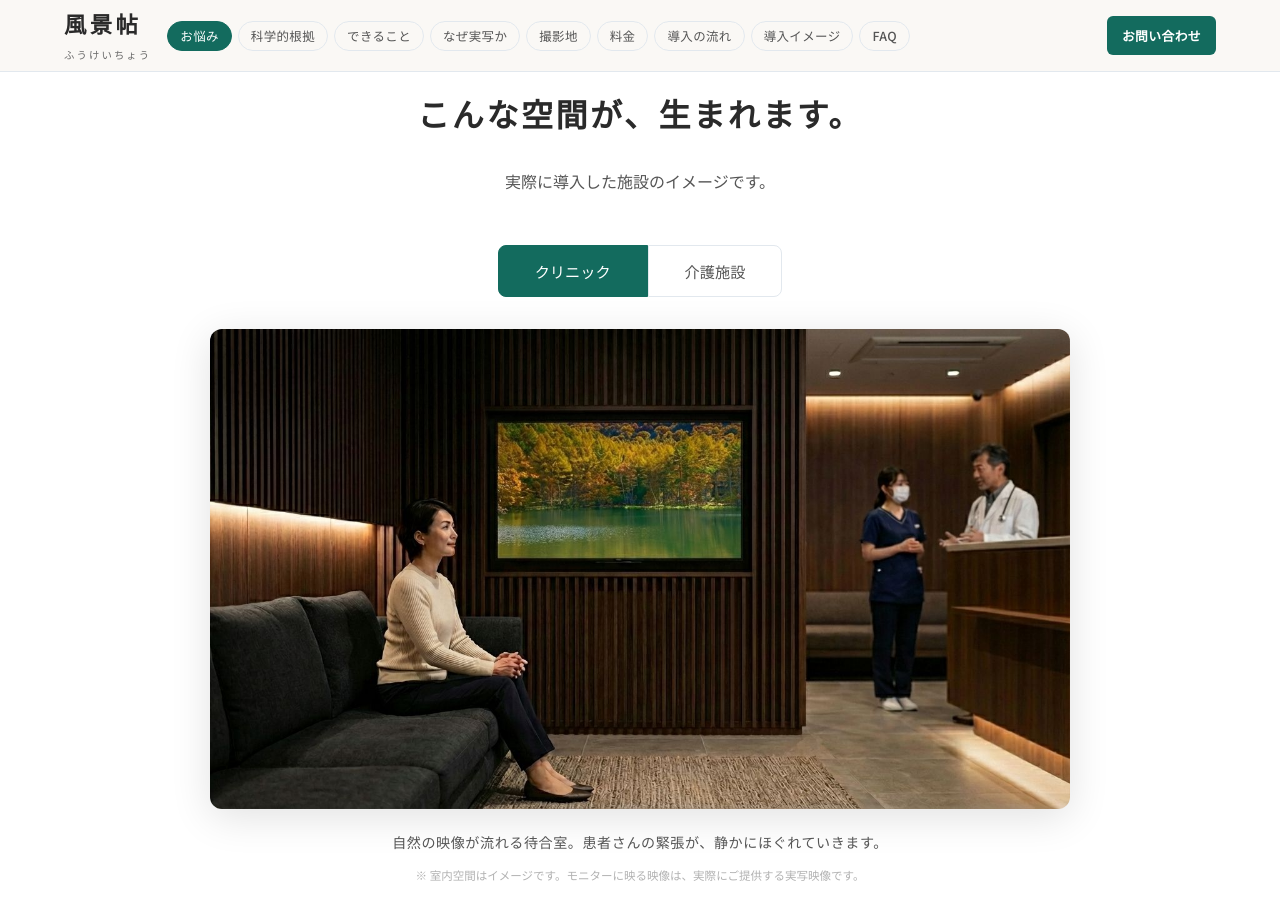
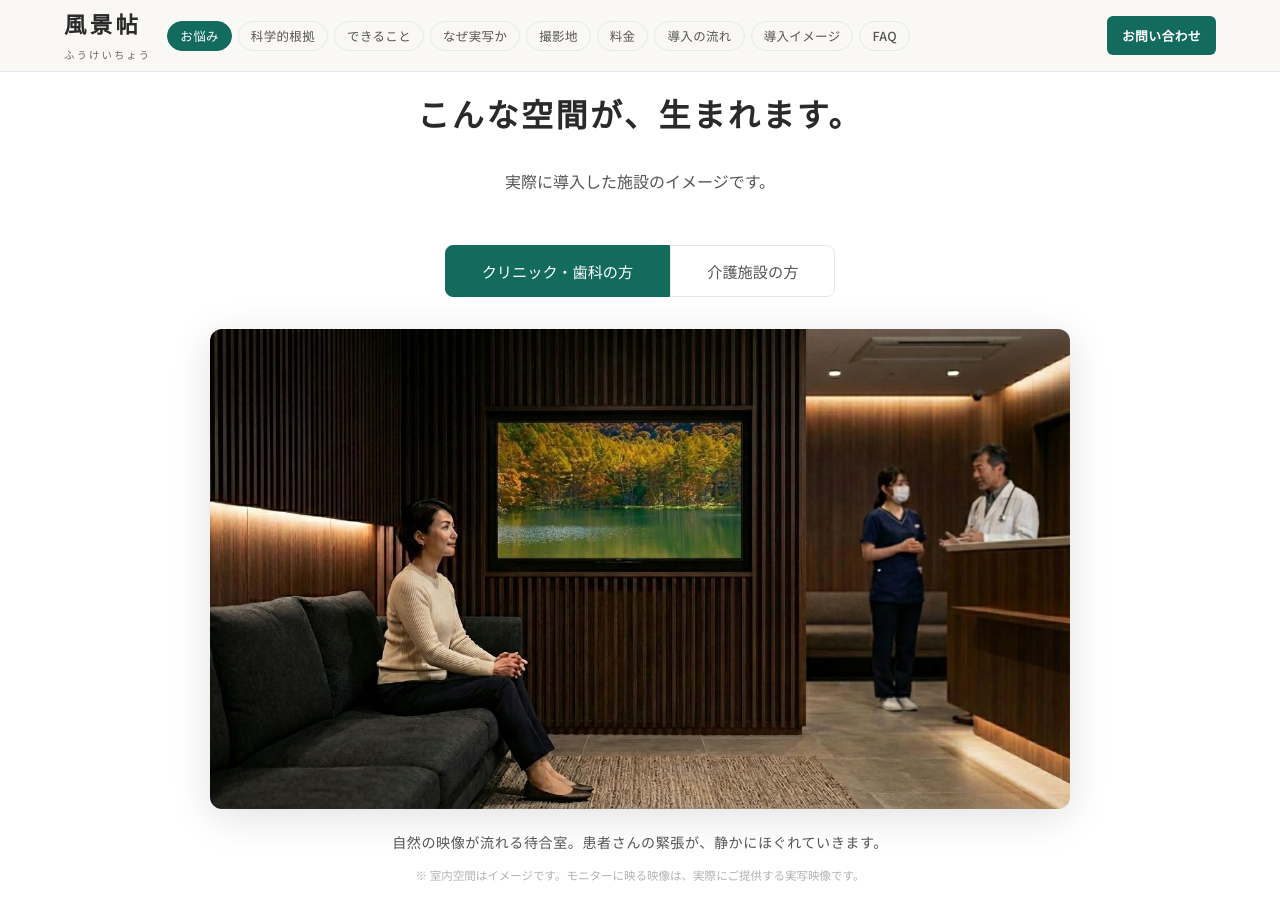
Before and after one commit to dr836gnypeq-ctrl/fukeichou-site, a Jekyll site: the page built from index.html, in a window 1280 px wide and 900 px high, scrolled down 9337 px. Built offline with Jekyll 4.4.1, drawn with Linux system fonts in a browser that asks for light colours; nearby versions of some CDN libraries.

Commit message:
fix: intro-image tab labels match pain section wording

```diff
--- a/index.html
+++ b/index.html
@@ -370,8 +370,8 @@ description: 待合室のモニターに何を流すか迷っていませんか
 <p class="section-lead reveal reveal-d1">実際に導入した施設のイメージです。</p>
 <div class="intro-image-tabs reveal reveal-d2">
   <div class="tab-buttons" id="intro-tab-buttons">
-    <button class="tab-btn active" data-tab="intro-clinic">クリニック</button>
-    <button class="tab-btn" data-tab="intro-care">介護施設</button>
+    <button class="tab-btn active" data-tab="intro-clinic">クリニック・歯科の方</button>
+    <button class="tab-btn" data-tab="intro-care">介護施設の方</button>
   </div>
   <div class="intro-tab-content active" id="intro-clinic">
     <figure class="intro-image-figure">
```
